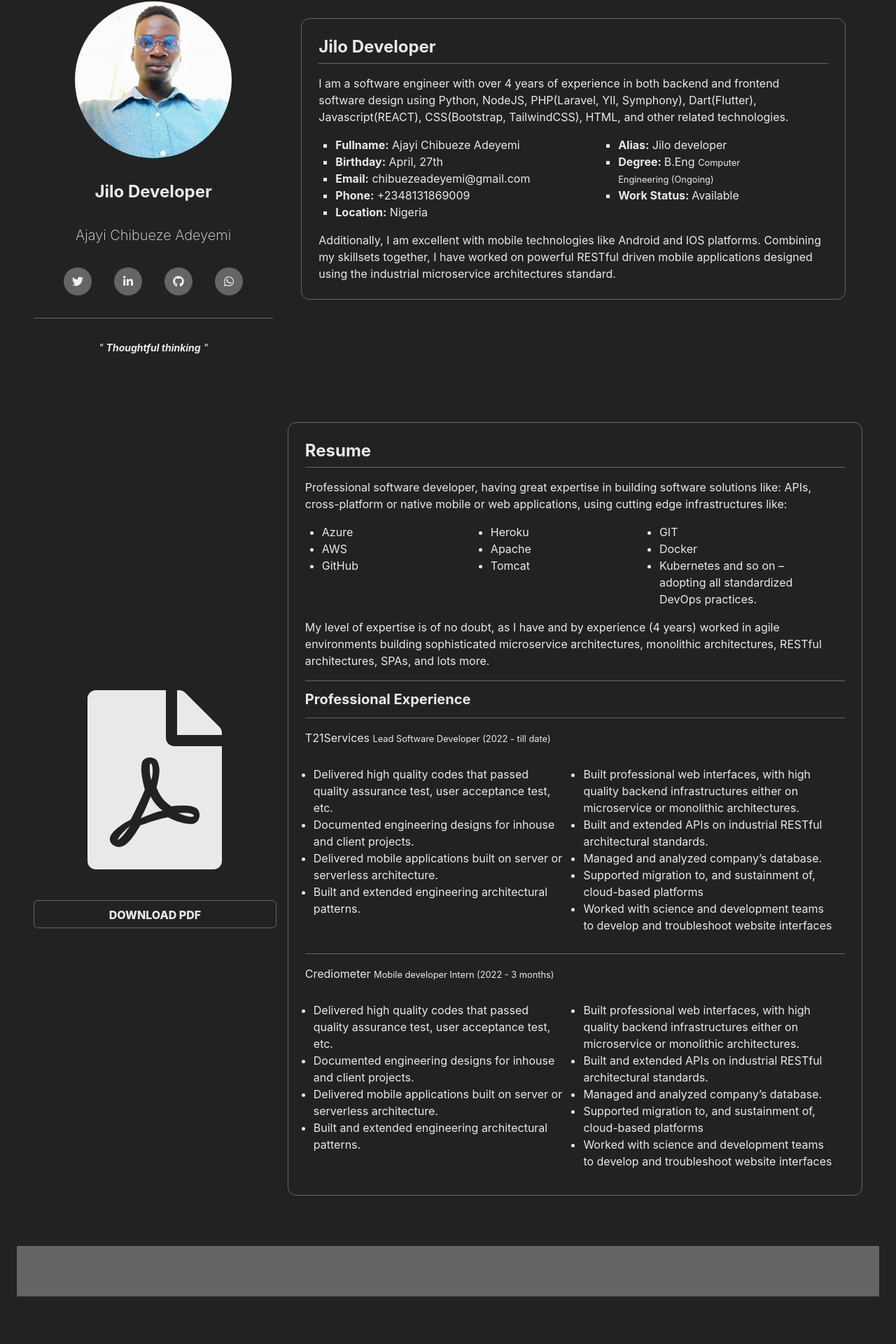
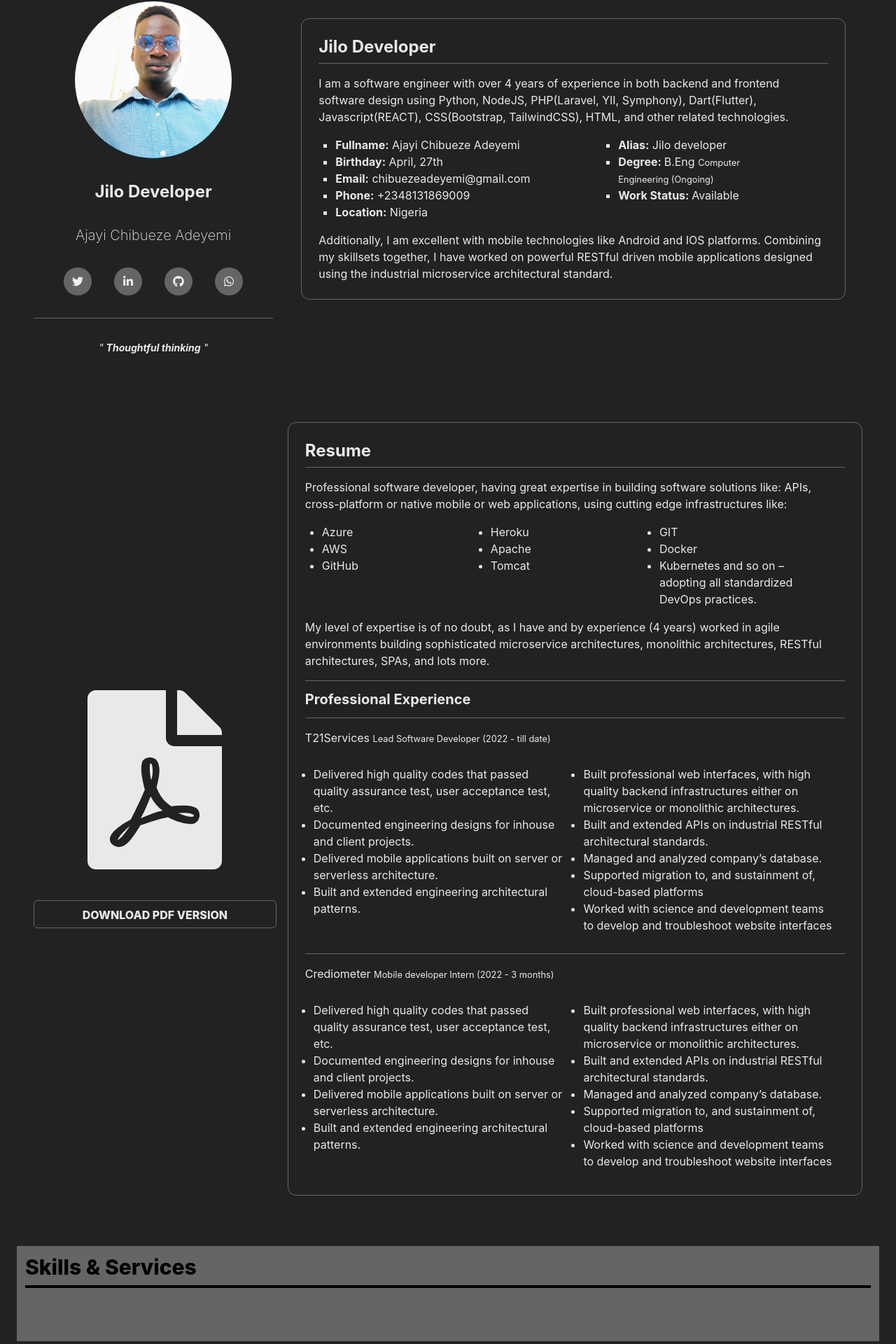
Before and after one commit to Chibueze-Adeyemi-Ajayi/REACT_portfolio, a React (Create React App) app: page / in a window 1280 px wide. Shown: the part 106-2026 px from the top of the page at 70% size. Before the commit the page ends 1982 px from the top, so only its background shows below. Built offline with nearby package versions, Linux system fonts and the light colour scheme.

Commit message:
My Portfolio

```diff
--- a/src/components/overview.js
+++ b/src/components/overview.js
@@ -57,7 +57,7 @@ const Overview = () => {
                     </ul>
                     <font className="text-white/90">
                         Additionally, I am excellent with mobile technologies like Android and IOS platforms. Combining my skillsets together,
-                        I have worked on powerful RESTful driven mobile applications designed using the industrial microservice architectures standard.
+                        I have worked on powerful RESTful driven mobile applications designed using the industrial microservice architectural standard.
                     </font>
                 </div>
             </section>
--- a/src/components/resume.js
+++ b/src/components/resume.js
@@ -8,7 +8,7 @@ const Resume = () => {
                     <svg className="w-56 h-64 mx-auto my-auto" xmlns="http://www.w3.org/2000/svg" viewBox="0 0 384 512">
                         <path className="fill-white/90" d="M181.9 256.1c-5-16-4.9-46.9-2-46.9 8.4 0 7.6 36.9 2 46.9zm-1.7 47.2c-7.7 20.2-17.3 43.3-28.4 62.7 18.3-7 39-17.2 62.9-21.9-12.7-9.6-24.9-23.4-34.5-40.8zM86.1 428.1c0 .8 13.2-5.4 34.9-40.2-6.7 6.3-29.1 24.5-34.9 40.2zM248 160h136v328c0 13.3-10.7 24-24 24H24c-13.3 0-24-10.7-24-24V24C0 10.7 10.7 0 24 0h200v136c0 13.2 10.8 24 24 24zm-8 171.8c-20-12.2-33.3-29-42.7-53.8 4.5-18.5 11.6-46.6 6.2-64.2-4.7-29.4-42.4-26.5-47.8-6.8-5 18.3-.4 44.1 8.1 77-11.6 27.6-28.7 64.6-40.8 85.8-.1 0-.1.1-.2.1-27.1 13.9-73.6 44.5-54.5 68 5.6 6.9 16 10 21.5 10 17.9 0 35.7-18 61.1-61.8 25.8-8.5 54.1-19.1 79-23.2 21.7 11.8 47.1 19.5 64 19.5 29.2 0 31.2-32 19.7-43.4-13.9-13.6-54.3-9.7-73.6-7.2zM377 105L279 7c-4.5-4.5-10.6-7-17-7h-6v128h128v-6.1c0-6.3-2.5-12.4-7-16.9zm-74.1 255.3c4.1-2.7-2.5-11.9-42.8-9 37.1 15.8 42.8 9 42.8 9z"/>
                     </svg> <br></br>
-                    <a download href={cv} className="w-full h-10 text-white/90 font-extrabold text-center pt-2 border border-white/30 rounded-md">DOWNLOAD PDF</a>
+                    <a download href={cv} className="w-full h-10 text-white/90 font-extrabold text-center pt-2 border border-white/30 rounded-md">DOWNLOAD PDF VERSION</a>
                 </div>
             </section>
             <section className="w-full h-full flex">
--- a/src/components/skill.js
+++ b/src/components/skill.js
@@ -1,11 +1,18 @@
+const Card = (props) => {
+    <div className="w-full h-fit p-3 flex flex-col space-y-2 bg-black">
+        Hola
+    </div>
+}
+
 const Skill = () => {
     return (
         <div className="p-6">
-            <section className="w-full bg-white/30 h-full p-6 grid grid-cols-3 gap-6">
-                <div className="w-full fit p-3 ">
-
-                </div>
-            </section>
+            <div className="bg-white/30 p-3 flex flex-col space-y-4">
+                <h1 className="text-black text-3xl font-extrabold border-b-4 border-black pb-2">Skills & Services</h1>
+                <section className="w-full h-full p-6 grid grid-cols-3 gap-6">
+                    <Card />
+                </section>
+            </div>
         </div>
     );
 }
```
